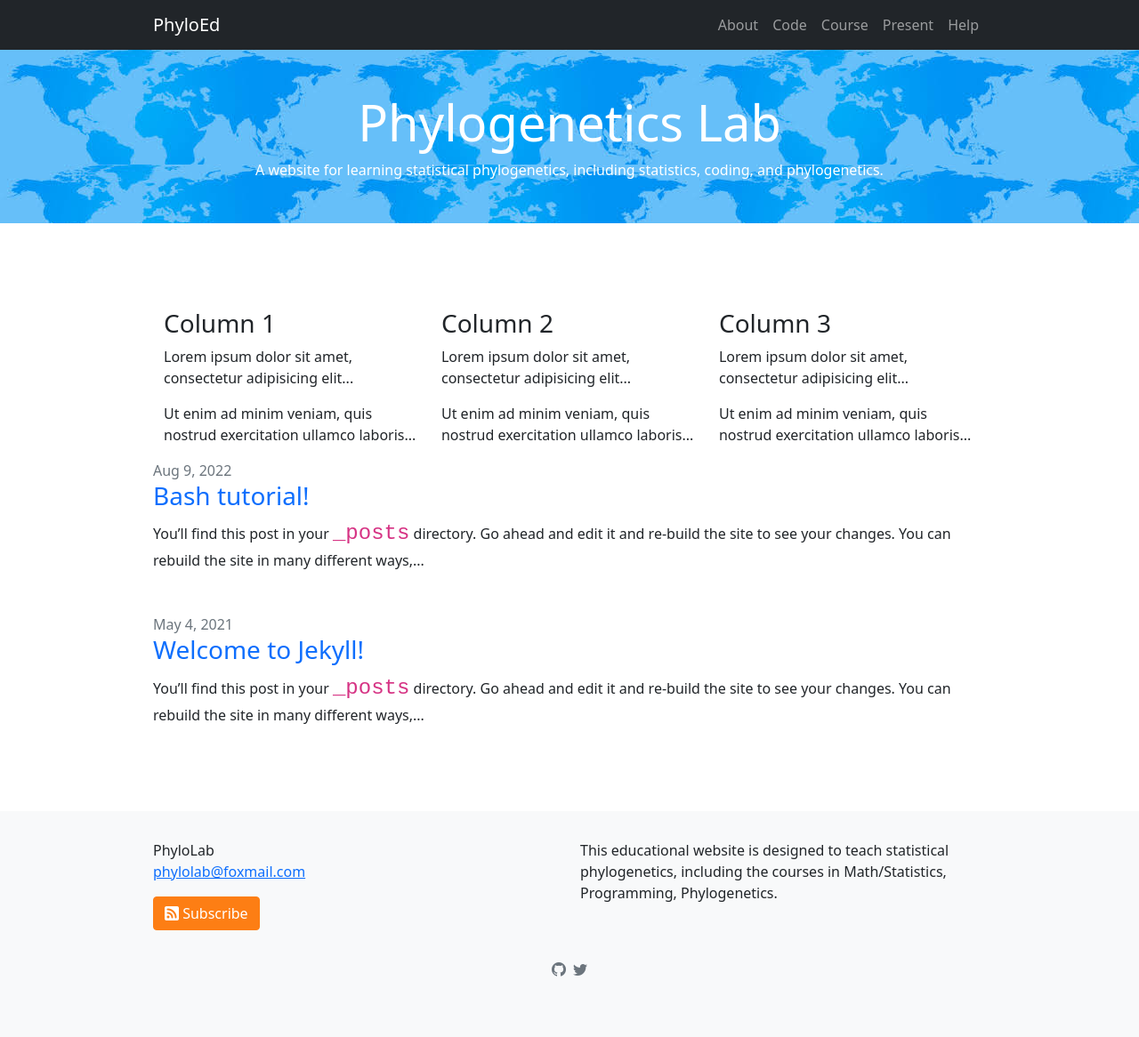
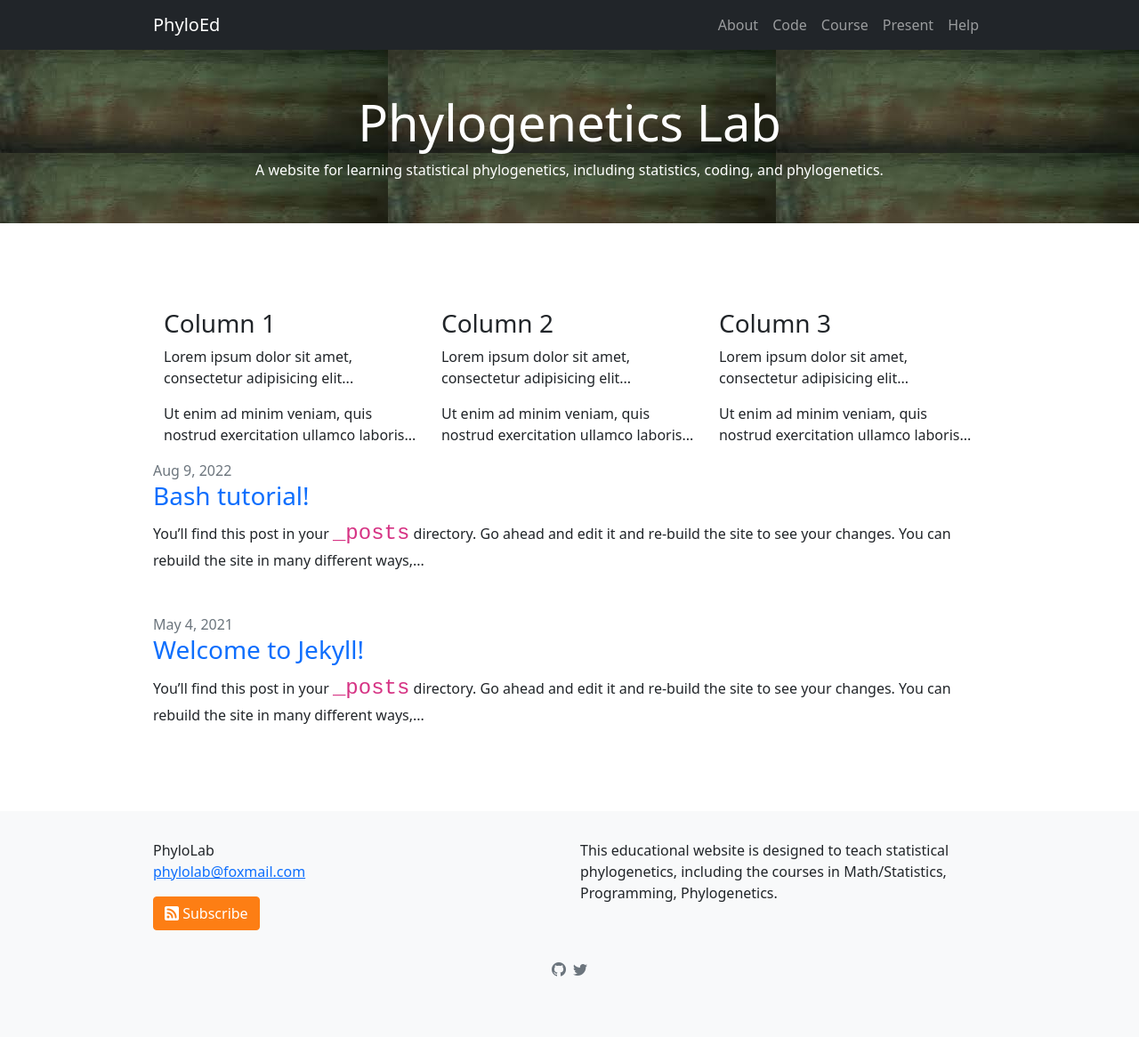
Before and after one commit to lliu1871/PhyEd, a Jekyll site: the page built from index.markdown, in a window 1280 px wide. Shown: the whole page at 89% size. Built offline with Jekyll 4.4.1, drawn with Linux system fonts in a browser that asks for light colours.

Commit message:
Update header.html

```diff
--- a/_includes/header.html
+++ b/_includes/header.html
@@ -26,7 +26,7 @@
     </div>
   </nav>
 
- <div style="background: url({{ '/img/header/header2.jpg' | relative_url }})" class="jumbotron bg-cover text-white">
+ <div style="background: url({{ '/img/header/header3.jpg' | relative_url }})" class="jumbotron bg-cover text-white">
     <div class="container py-5 text-center">
         <h1 class="display-4 font-weight-bold">Phylogenetics Lab</h1>
         <p class="font-italic mb-0">A website for learning statistical phylogenetics, including statistics, coding, and phylogenetics.</p>
```
